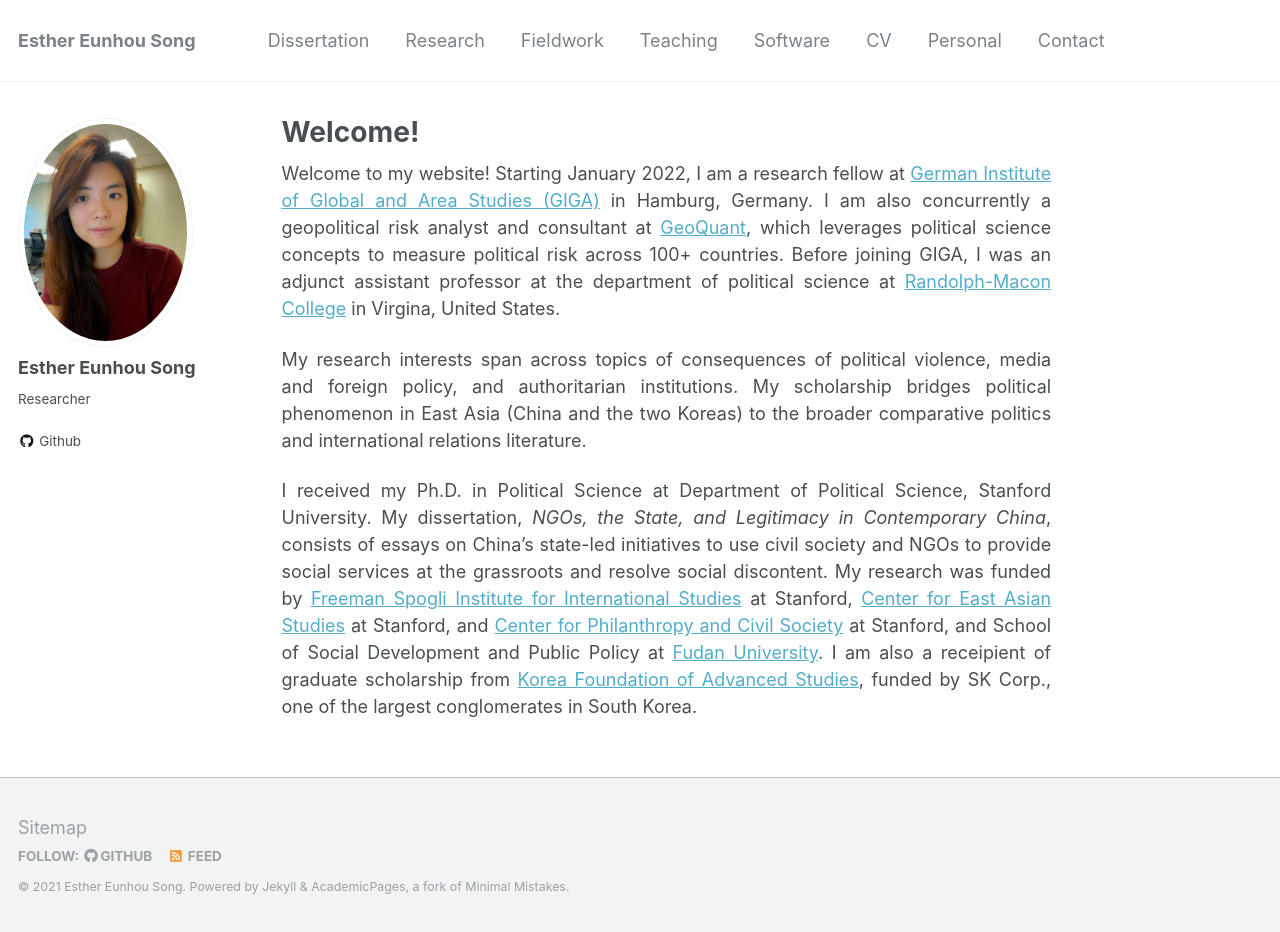
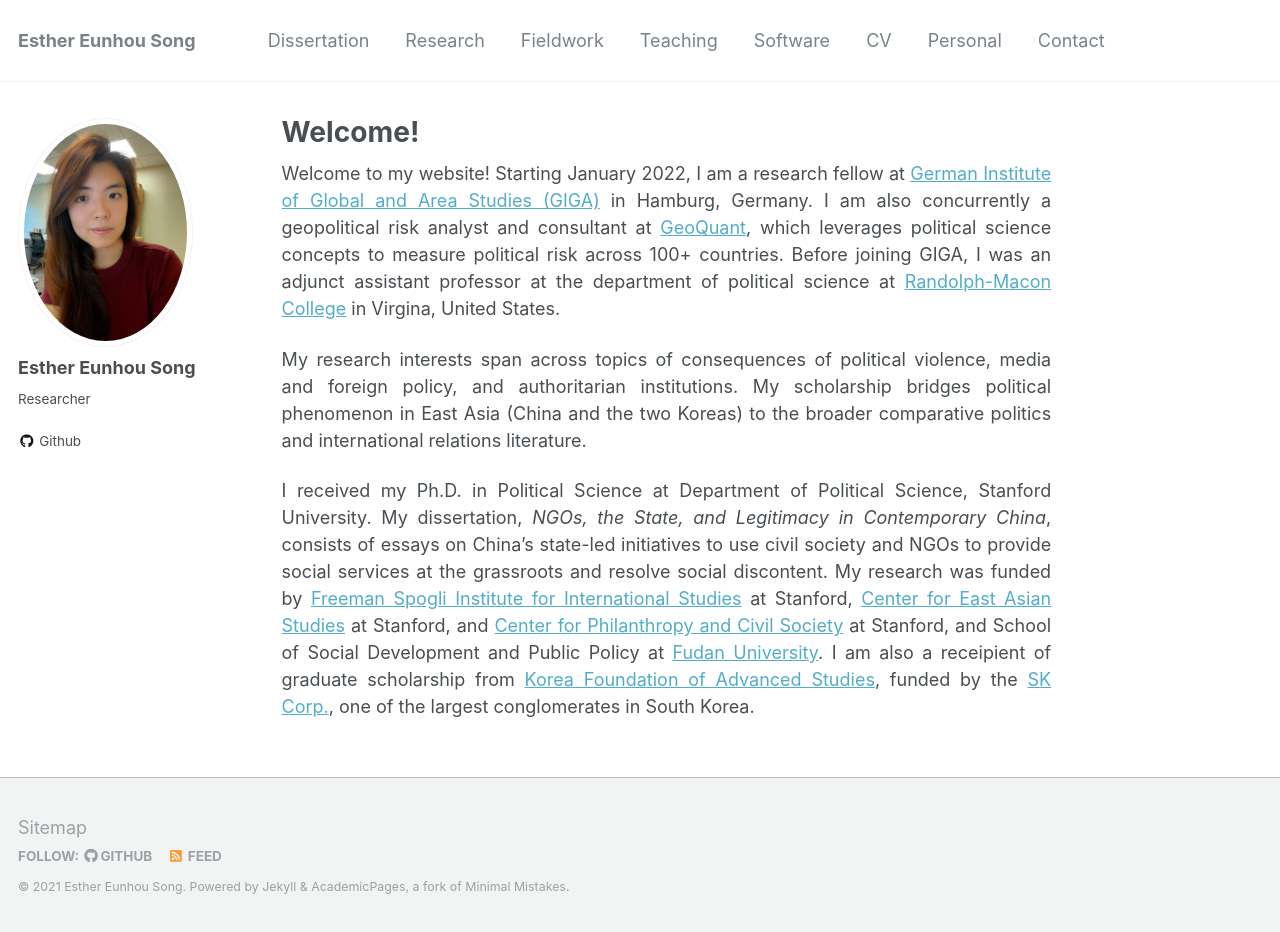
Before and after one commit to ehsong/ehsong.github.io, a Jekyll site: the page built from _pages/about.md, in a window 1280 px wide and 932 px high. Built offline with Jekyll 4.4.1, drawn with Linux system fonts in a browser that asks for light colours.

Commit message:
Update about.md

```diff
--- a/_pages/about.md
+++ b/_pages/about.md
@@ -11,4 +11,4 @@
 
 My research interests span across topics of consequences of political violence, media and foreign policy, and authoritarian institutions. My scholarship bridges political phenomenon in East Asia (China and the two Koreas) to the broader comparative politics and international relations literature.
 
-I received my Ph.D. in Political Science at Department of Political Science, Stanford University. My dissertation, *NGOs, the State, and Legitimacy in Contemporary China*, consists of essays on China's state-led initiatives to use civil society and NGOs to provide social services at the grassroots and resolve social discontent. My research was funded by [Freeman Spogli Institute for International Studies](https://fsi.stanford.edu/) at Stanford, [Center for East Asian Studies](https://ceas.stanford.edu/) at Stanford, and [Center for Philanthropy and Civil Society](https://pacscenter.stanford.edu/) at Stanford, and School of Social Development and Public Policy at [Fudan University](https://www.fudan.edu.cn/en/). I am also a receipient of graduate scholarship from [Korea Foundation of Advanced Studies](http://www.kfas.or.kr/), funded by SK Corp., one of the largest conglomerates in South Korea.
+I received my Ph.D. in Political Science at Department of Political Science, Stanford University. My dissertation, *NGOs, the State, and Legitimacy in Contemporary China*, consists of essays on China's state-led initiatives to use civil society and NGOs to provide social services at the grassroots and resolve social discontent. My research was funded by [Freeman Spogli Institute for International Studies](https://fsi.stanford.edu/) at Stanford, [Center for East Asian Studies](https://ceas.stanford.edu/) at Stanford, and [Center for Philanthropy and Civil Society](https://pacscenter.stanford.edu/) at Stanford, and School of Social Development and Public Policy at [Fudan University](https://www.fudan.edu.cn/en/). I am also a receipient of graduate scholarship from [Korea Foundation of Advanced Studies](http://www.kfas.or.kr/), funded by the [SK Corp.](https://www.sk-inc.com/en/), one of the largest conglomerates in South Korea.
```
